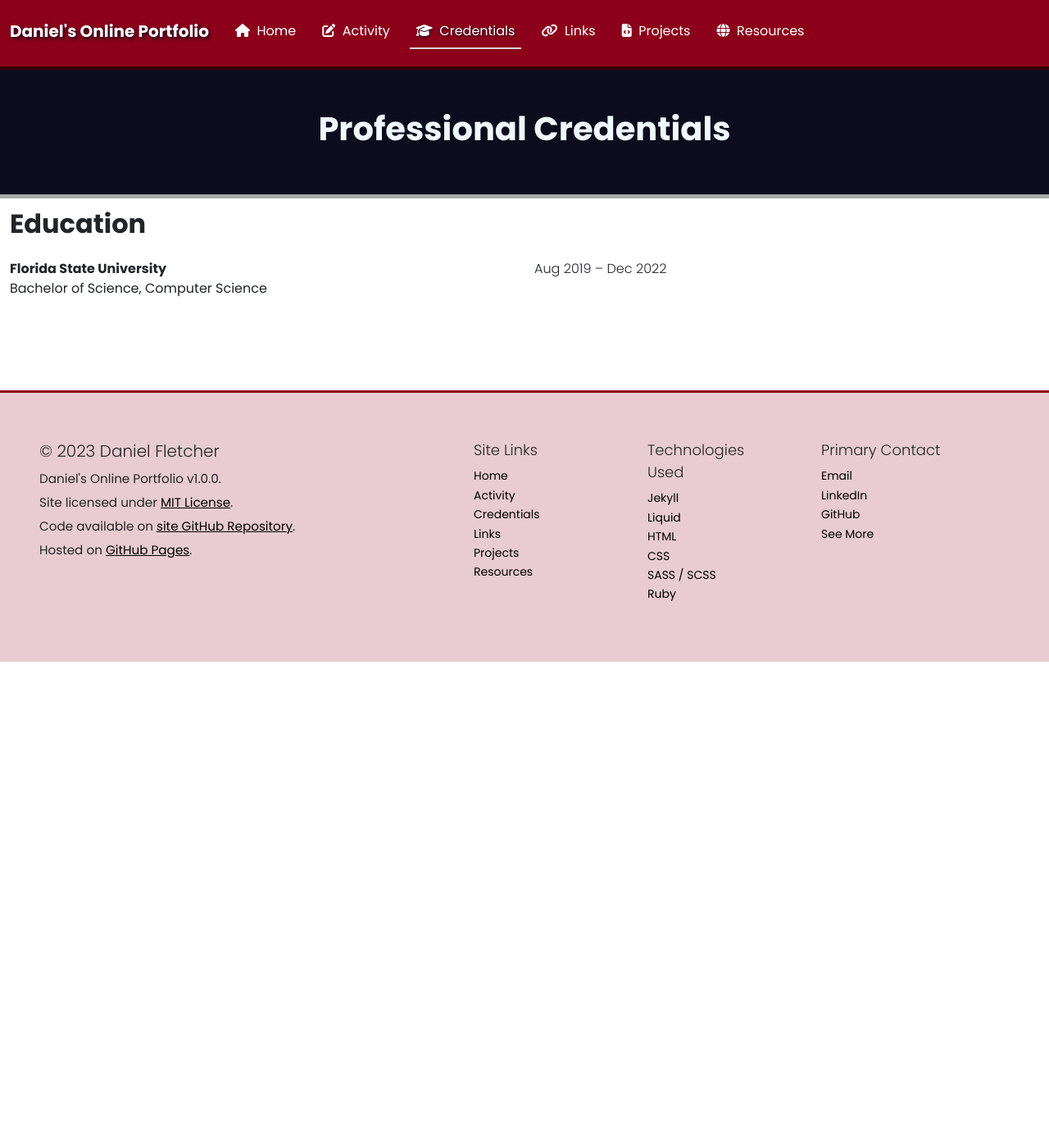
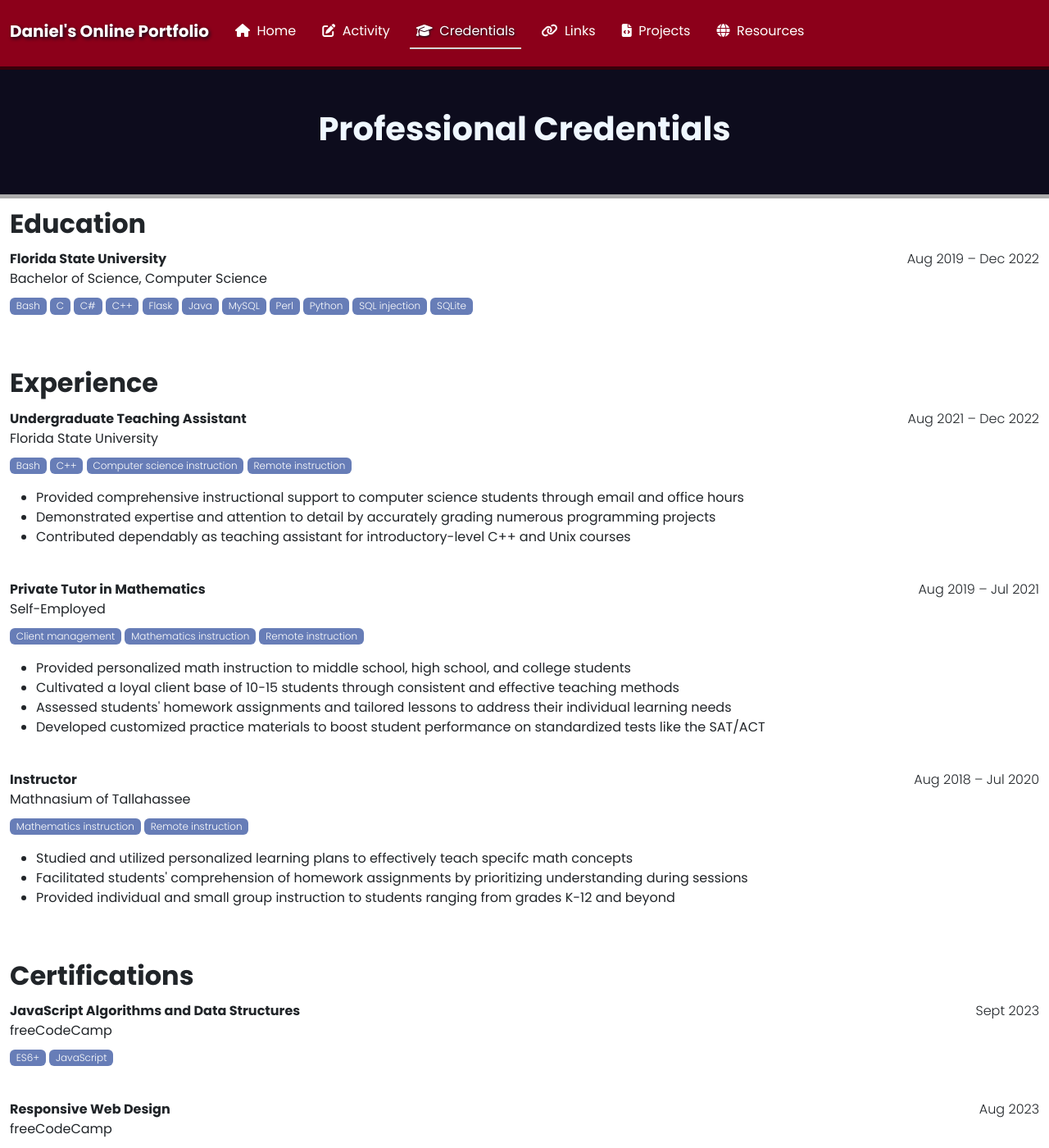
Before and after one commit to DanielTheFletch/portfolio, a Jekyll site: the page built from credentials.html, in a window 1280 px wide and 1400 px high. Shown: the whole window at 82% size. Built offline with Jekyll 4.4.1, drawn with Linux system fonts in a browser that asks for light colours.

Commit message:
Credentials: Add Experience and Certifications

```diff
--- a/_data/credentials.yml
+++ b/_data/credentials.yml
@@ -6,11 +6,28 @@ education:
     university: "Florida State University"
     start: "Aug 2019"
     end: "Dec 2022"
+    skills:
+      - C
+      - C++
+      - C#
+      - Python
+      - Java
+      - Bash
+      - Perl
+      - MySQL
+      - SQLite
+      - SQL injection
+      - Flask
 experience:
   - company: "Florida State University"
     position: "Undergraduate Teaching Assistant"
     start: "Aug 2021"
     end: "Dec 2022"
+    skills:
+      - C++
+      - Computer science instruction
+      - Remote instruction
+      - Bash
     highlights:
       - "Provided comprehensive instructional support to computer science students through email and office hours"
       - "Demonstrated expertise and attention to detail by accurately grading numerous programming projects"
@@ -19,6 +36,10 @@ experience:
     position: "Private Tutor in Mathematics"
     start: "Aug 2019"
     end: "Jul 2021"
+    skills:
+      - Client management
+      - Mathematics instruction
+      - Remote instruction
     highlights:
       - "Provided personalized math instruction to middle school, high school, and college students"
       - "Cultivated a loyal client base of 10-15 students through consistent and effective teaching methods"
@@ -28,29 +49,32 @@ experience:
     position: "Instructor"
     start: "Aug 2018"
     end: "Jul 2020"
+    skills:
+      - Mathematics instruction
+      - Remote instruction
     highlights:
       - "Studied and utilized personalized learning plans to effectively teach specifc math concepts"
       - "Facilitated students' comprehension of homework assignments by prioritizing understanding during sessions"
       - "Provided individual and small group instruction to students ranging from grades K-12 and beyond"
 certifications:
   - name: "Responsive Web Design"
-    date: 2023-08-21
+    date: "Aug 2023"
     link: "https://freecodecamp.org/certification/DanielTheFletch/responsive-web-design"
-    org:
+    organization:
+      name: "freeCodeCamp"
+      link: "https://www.freecodecamp.org/"
+    skills:
+      - HTML
+      - CSS
+  - name: "JavaScript Algorithms and Data Structures"
+    date: "Sept 2023"
+    link: "https://freecodecamp.org/certification/DanielTheFletch/javascript-algorithms-and-data-structures"
+    organization:
       name: "freeCodeCamp"
       link: "https://www.freecodecamp.org/"
     skills:
       - JavaScript
       - ES6+
-  - name: "JavaScript Algorithms and Data Structures"
-    date: 2023-09-17
-    link: "https://freecodecamp.org/certification/DanielTheFletch/javascript-algorithms-and-data-structures"
-    org:
-      name: "freeCodeCamp"
-      link: "https://www.freecodecamp.org/"
-    skills:
-      - HTML
-      - CSS
 external_documents:
   - name: "Résumé"
     link: "#"
--- a/credentials.html
+++ b/credentials.html
@@ -9,17 +9,91 @@ subheading: "h2 fw-bold pb-3"
 </div>
 
 <!-- Education -->
-<div class="container-fluid mb-5 pb-5">
+<div class="container-fluid mb-5">
   <h2 class="{{ page.subheading }}">Education</h2>
   {% for item in site.data.credentials.education %}
     <div class="row row-cols-2">
       <div class="col">
         <p class="fw-bold mb-0">{{ item.university }}</p>
-        <p>{{ item.degree }}, {{ item.major }}</p>
+        <p class="mb-1">{{ item.degree }}, {{ item.major }}</p>
       </div>
+      <div class="col text-end">
+        <p class="fw-light">{{ item.start }} &ndash; {{ item.end }}</p>
+      </div>
+    </div>
+    <div class="row row-cols-1">
       <div class="col">
-        <p class="fw-light">{{ item.start }} &ndash; {{ item.end }}</p>
+        <ul class="list-unstyled mt-1 mb-3">
+          {% assign sorted_skills = item.skills | sort %}
+          {% for skill in sorted_skills %}
+            <li class="badge pill-rounded bg-secondary fw-light">{{ skill }}</li>
+          {% endfor %}
+        </ul>
       </div>
     </div>
   {% endfor %}
 </div>
+
+<!-- Experience -->
+<div class="container-fluid mb-5">
+  <h2 class="{{ page.subheading }}">Experience</h2>
+  {% for item in site.data.credentials.experience %}
+    <div class="row row-cols-2">
+      <div class="col">
+        <p class="fw-bold mb-0">{{ item.position }}</p>
+        <p class="mb-1">{{ item.company }}</p>
+      </div>
+      <div class="col text-end">
+        <p class="fw-light">{{ item.start }} &ndash; {{ item.end }}</p>
+      </div>
+    </div>
+    <div class="row row-cols-1">
+      <div class="col">
+        <ul class="list-unstyled mt-1 mb-3">
+          {% assign sorted_skills = item.skills | sort %}
+          {% for skill in sorted_skills %}
+            <li class="badge pill-rounded bg-secondary fw-light">{{ skill }}</li>
+          {% endfor %}
+        </ul>
+      </div>
+    </div>
+    <div class="row row-cols-1 mb-4">
+      <div class="col">
+        <ul>
+          {% for highlight in item.highlights %}
+            <li>{{ highlight }}</li>
+          {% endfor %}
+        </ul>
+      </div>
+    </div>
+  {% endfor %}
+</div>
+
+<!-- Certifications -->
+<div class="container-fluid mb-5">
+  <h2 class="{{ page.subheading }}">Certifications</h2>
+  {% assign certifications_reversed = site.data.credentials.certifications | reverse %}
+  {% for item in certifications_reversed %}
+    <div class="row row-cols-2">
+      <div class="col">
+        <p class="fw-bold mb-0">{{ item.name }}</p>
+        <p class="mb-1">{{ item.organization.name }}</p>
+      </div>
+      <div class="col text-end">
+        <p class="fw-light">{{ item.date }}</p>
+      </div>
+    </div>
+    <div class="row row-cols-1 mb-4">
+      <div class="col">
+        <ul class="list-unstyled mt-1 mb-3">
+          {% assign sorted_skills = item.skills | sort %}
+          {% for skill in sorted_skills %}
+            <li class="badge pill-rounded bg-secondary fw-light">{{ skill }}</li>
+          {% endfor %}
+        </ul>
+      </div>
+    </div>
+  {% endfor %}
+</div>
+
+<!-- External documents -->
```
Also changed, not shown: other parts of credentials.html (+1 -1 lines).
